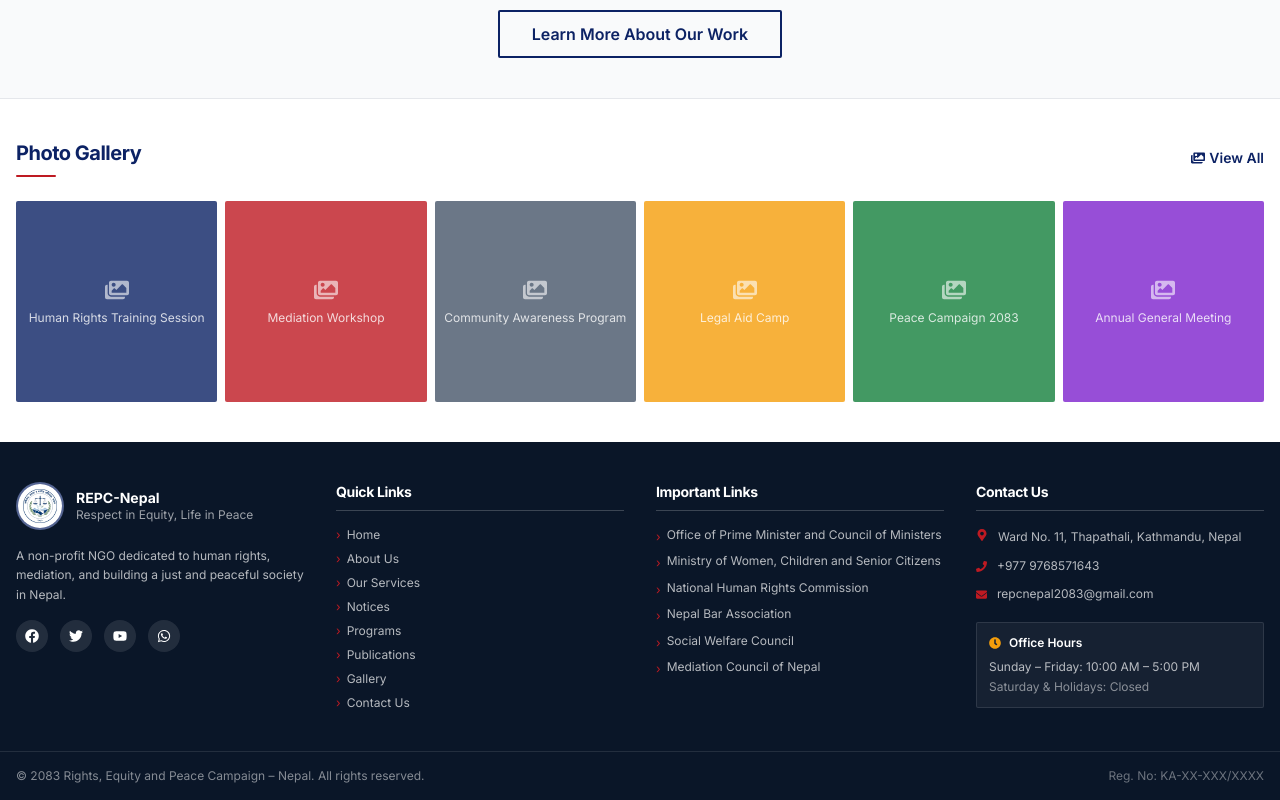
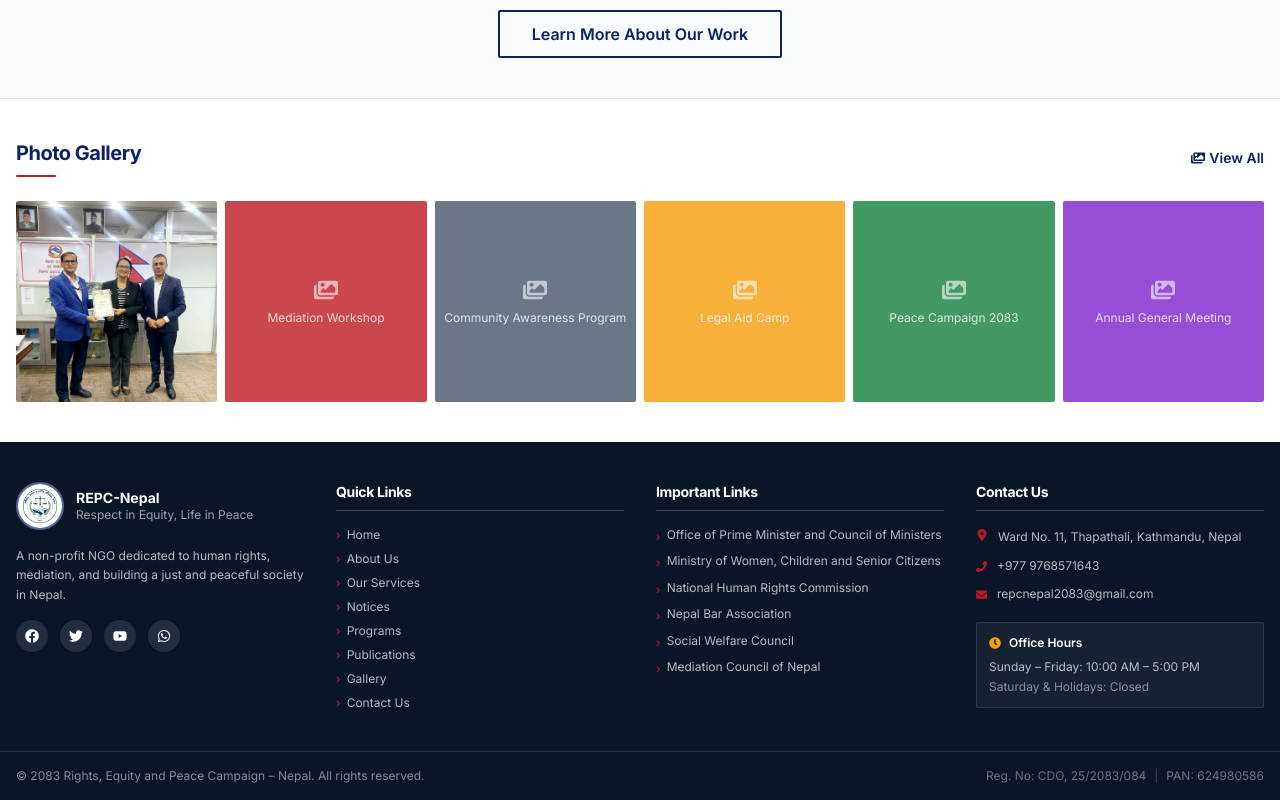
Before and after one commit to AbaeNeupane/REPC-Nepal, a React (Vite) app: page / in a window 1280 px wide. Shown: the part 1400-2200 px from the top of the page. Built offline with nearby package versions, Linux system fonts and the light colour scheme.

Commit message:
details regarding org updated

```diff
--- a/src/components/Footer.jsx
+++ b/src/components/Footer.jsx
@@ -161,6 +161,8 @@ const Footer = () => {
           </p>
           <p className={`text-white/40 text-xs ${lang === 'np' ? 'font-nepali' : ''}`}>
             {t(`Reg. No: ${siteInfo.registrationNo}`, `दर्ता नं: ${siteInfo.registrationNo}`)}
+            <span className="mx-2 opacity-50">|</span>
+            {t(`PAN: ${siteInfo.panNo}`, `स्थायी लेखा नं: ${siteInfo.panNo}`)}
           </p>
         </div>
       </div>
--- a/src/components/GalleryPreview.jsx
+++ b/src/components/GalleryPreview.jsx
@@ -2,15 +2,16 @@ import { Link } from 'react-router-dom';
 import { useLang } from '../context/LanguageContext';
 import { FaImages } from 'react-icons/fa';
 
-// Placeholder gallery items — replace src with real image paths
+// Real photos first, placeholders fill remaining slots.
+// To add more: insert { src: '/images/your-photo.jpg', ... } at the TOP of the array.
 const galleryItems = [
-  { id: 1, src: null, altEn: 'Human Rights Training Session', altNp: 'मानव अधिकार तालिम सत्र', color: 'bg-navy/80' },
+  { id: 1, src: '/images/cdo-registration.jpeg', altEn: 'Official Registration with CDO, 4 Bhadra 2083', altNp: 'मुख्य जिल्ला अधिकारीसँग दर्ता, ४ भाद्र २०८३', color: 'bg-navy/80' },
   { id: 2, src: null, altEn: 'Mediation Workshop', altNp: 'मेलमिलाप कार्यशाला', color: 'bg-redc/80' },
   { id: 3, src: null, altEn: 'Community Awareness Program', altNp: 'सामुदायिक सचेतना कार्यक्रम', color: 'bg-slate-600/80' },
   { id: 4, src: null, altEn: 'Legal Aid Camp', altNp: 'कानुनी सहायता शिविर', color: 'bg-amber/80' },
   { id: 5, src: null, altEn: 'Peace Campaign 2083', altNp: 'शान्ति अभियान २०८३', color: 'bg-green-700/80' },
   { id: 6, src: null, altEn: 'Annual General Meeting', altNp: 'वार्षिक साधारण सभा', color: 'bg-purple-700/80' },
-];
+].sort((a, b) => (b.src ? 1 : 0) - (a.src ? 1 : 0)); // real photos always first
 
 const GalleryPreview = () => {
   const { lang, t } = useLang();
--- a/src/data/siteContent.js
+++ b/src/data/siteContent.js
@@ -22,7 +22,8 @@ export const siteInfo = {
   youtube: 'https://youtube.com/@repcnepal',   // ← UPDATE THIS
   officeHoursEn: 'Sunday – Friday: 10:00 AM – 5:00 PM',
   officeHoursNp: 'आइतबार – शुक्रबार: बिहान १०:०० – साँझ ५:००',
-  registrationNo: 'KA-XX-XXX/XXXX', // ← UPDATE THIS
+  registrationNo: 'CDO, 25/2083/084',
+  panNo: '624980586',
 };
 
 // ─── TOP BAR NOTICES (scrolling ticker) ─────────────────────
--- a/src/pages/About.jsx
+++ b/src/pages/About.jsx
@@ -206,6 +206,20 @@ const About = () => {
             {t('Organizational Information', 'संस्थागत जानकारी')}
           </h2>
           <div className="bg-white border border-gray-200 rounded-sm shadow-sm overflow-hidden">
+            {/* CDO Registration Photo */}
+            <figure className="border-b border-gray-100">
+              <img
+                src="/images/cdo-registration.jpeg"
+                alt="Registration with Chief District Officer — 4 Bhadra 2083"
+                className="w-full object-contain max-h-[520px] bg-gray-50"
+              />
+              <figcaption className={`text-center text-sm text-gray-500 py-3 px-4 bg-gray-50 ${lang === 'np' ? 'font-nepali' : ''}`}>
+                📷 {t(
+                  'Official registration with the Chief District Officer, 4 Bhadra 2083',
+                  'मुख्य जिल्ला अधिकारीसँग आधिकारिक दर्ता, ४ भाद्र २०८३'
+                )}
+              </figcaption>
+            </figure>
             <table className="w-full text-sm">
               <tbody className="divide-y divide-gray-100">
                 {[
@@ -214,6 +228,7 @@ const About = () => {
                   { labelEn: 'Motto', labelNp: 'आदर्श वाक्य', valueEn: siteInfo.mottoEn, valueNp: siteInfo.mottoNp },
                   { labelEn: 'Office Address', labelNp: 'कार्यालय ठेगाना', valueEn: siteInfo.addressEn, valueNp: siteInfo.addressNp },
                   { labelEn: 'Registration No.', labelNp: 'दर्ता नं.', valueEn: siteInfo.registrationNo, valueNp: siteInfo.registrationNo },
+                  { labelEn: 'PAN Number', labelNp: 'स्थायी लेखा नं. (PAN)', valueEn: siteInfo.panNo, valueNp: siteInfo.panNo },
                   { labelEn: 'Phone', labelNp: 'फोन', valueEn: siteInfo.phone, valueNp: siteInfo.phone },
                   { labelEn: 'Email', labelNp: 'इमेल', valueEn: siteInfo.email, valueNp: siteInfo.email },
                   { labelEn: 'Office Hours', labelNp: 'कार्यालय समय', valueEn: siteInfo.officeHoursEn, valueNp: siteInfo.officeHoursNp },
--- a/src/pages/Gallery.jsx
+++ b/src/pages/Gallery.jsx
@@ -24,7 +24,7 @@ const PageBanner = ({ titleEn, titleNp }) => {
 
 // Replace `src: null` with real image paths like '/images/gallery/img1.jpg'
 const galleryItems = [
-  { id: 1, src: null, altEn: 'Human Rights Training Session', altNp: 'मानव अधिकार तालिम सत्र', color: 'from-navy to-navy-light', categoryEn: 'Training', categoryNp: 'तालिम' },
+  { id: 1, src: '/images/cdo-registration.jpeg', altEn: 'Official Registration with Chief District Officer, 4 Bhadra 2083', altNp: 'मुख्य जिल्ला अधिकारीसँग आधिकारिक दर्ता, ४ भाद्र २०८३', color: 'from-navy to-navy-light', categoryEn: 'Milestone', categoryNp: 'उपलब्धि' },
   { id: 2, src: null, altEn: 'Mediation Workshop 2083', altNp: 'मेलमिलाप कार्यशाला २०८३', color: 'from-redc to-redc-light', categoryEn: 'Workshop', categoryNp: 'कार्यशाला' },
   { id: 3, src: null, altEn: 'Community Awareness Program', altNp: 'सामुदायिक सचेतना कार्यक्रम', color: 'from-slate-600 to-slate-500', categoryEn: 'Awareness', categoryNp: 'सचेतना' },
   { id: 4, src: null, altEn: 'Free Legal Aid Camp', altNp: 'निःशुल्क कानुनी सहायता शिविर', color: 'from-amber-600 to-amber-500', categoryEn: 'Legal Aid', categoryNp: 'कानुनी सहायता' },
```
Also changed, not shown: public/images/cdo-registration.jpeg (added).
